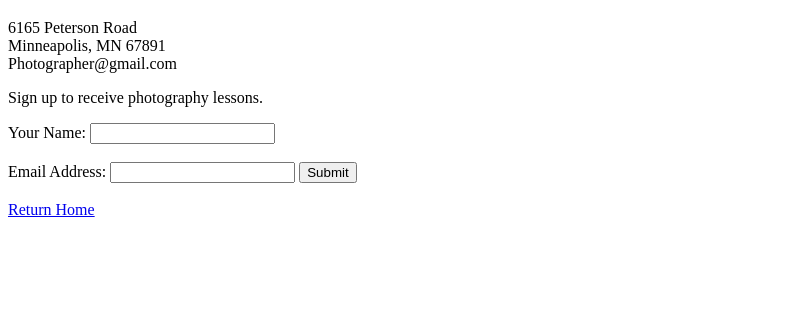
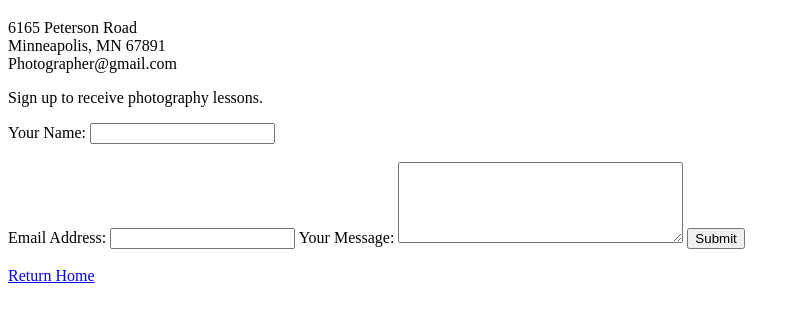
Before and after one commit to serenajo/tb, a plain HTML site: page contact-me.html in a window 1280 px wide. Shown: the part 61-380 px from the top of the page, without its empty margins (0-800 px from the left). Drawn offline with Linux system fonts and the light colour scheme.

Commit message:
Update contact-me.html

```diff
--- a/contact-me.html
+++ b/contact-me.html
@@ -11,11 +11,13 @@
     Photographer@gmail.com
   </p>
   <p>Sign up to receive photography lessons.</p>
-  <form class="" action="index.html" method="post">
+  <form class="" action="mailto:serena@photos.com" method="post" enctype="text/plain">
     <label>Your Name:</label>
-    <input type="text" name="" value=""> <br> <br>
+    <input type="text" name="yourName" value=""> <br> <br>
     <label>Email Address:</label>
-    <input type="email" name="">
+    <input type="email" id="email" name="yourEmail">
+    <label>Your Message:</label>
+    <textarea name=yourMessage rows="5" cols="33"></textarea>
     <input type="submit" name="">
   </form> <br>
   <a href="index.html">Return Home</a>
```
